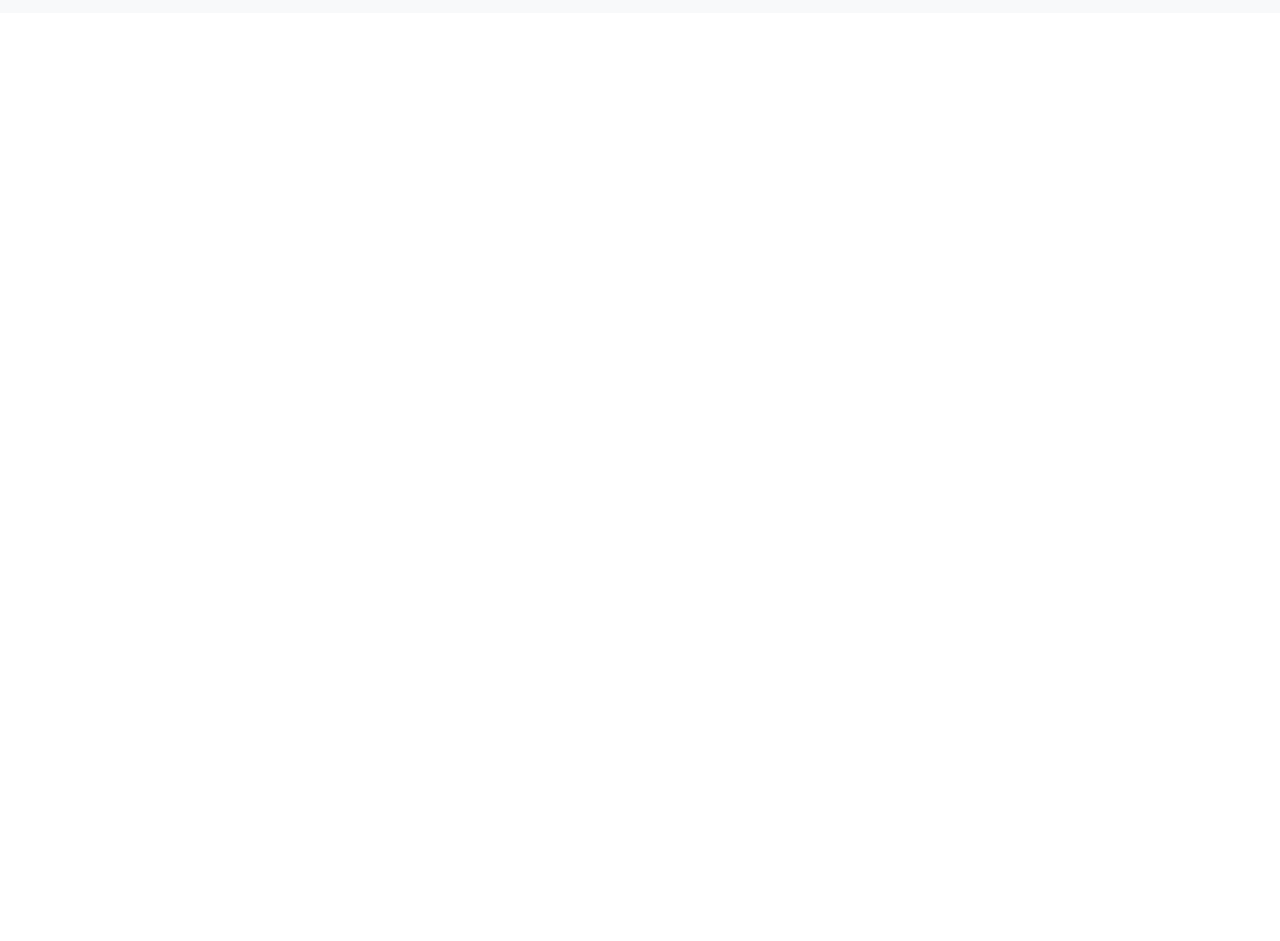
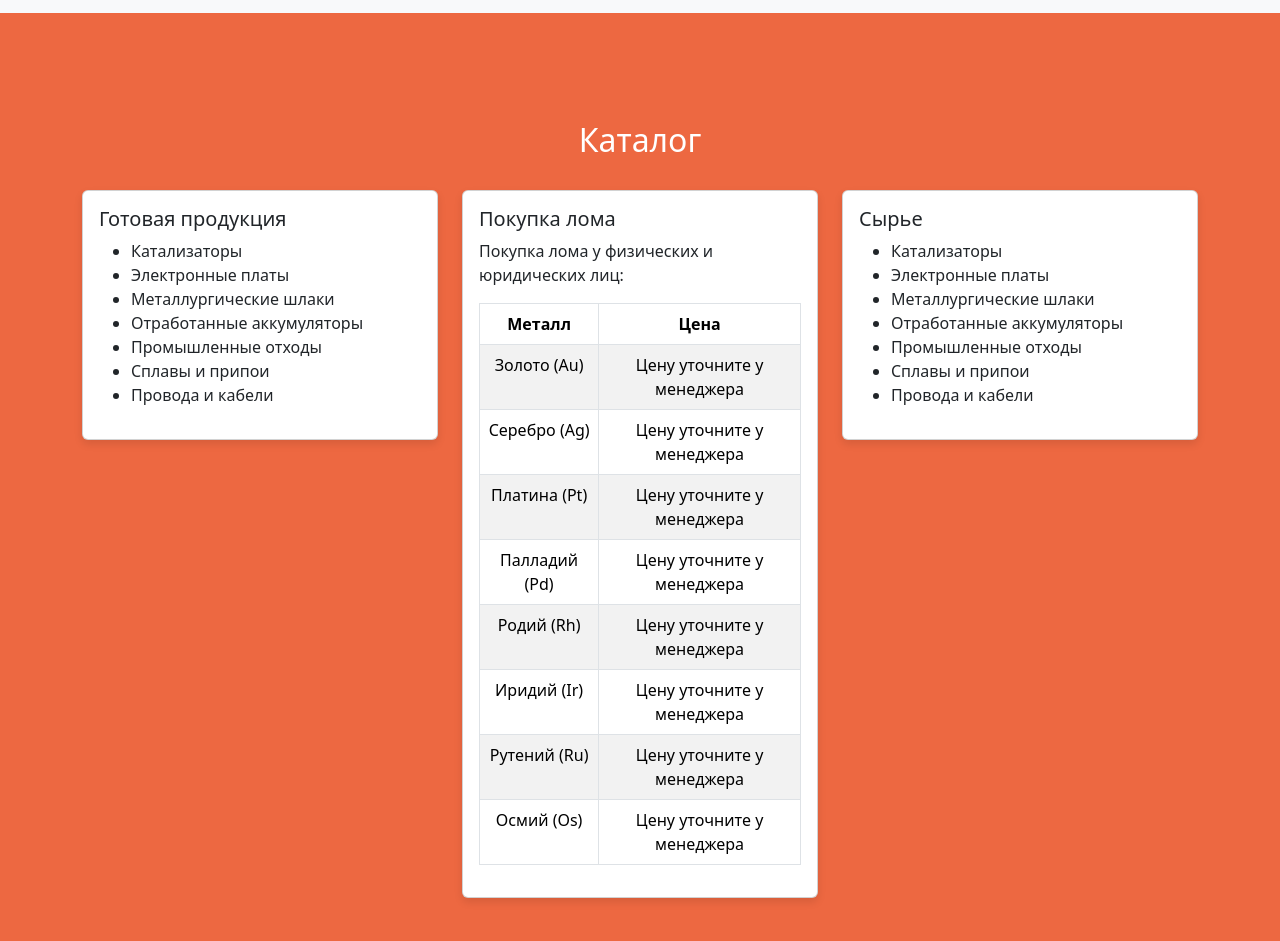
Before and after one commit to Bivekich/kasmet, a React (Vite) app: page / in a window 1280 px wide. Shown: the part 1560-2501 px from the top of the page. Before the commit the page ends 1573 px from the top, so only its background shows below. Built offline with nearby package versions, Linux system fonts and the light colour scheme.

Commit message:
build: beta catalog

```diff
--- a/src/App.jsx
+++ b/src/App.jsx
@@ -1,12 +1,14 @@
 import Header from "./components/Header/Header";
 import Hero from "./components/Hero/Hero";
 import About from "./components/About/About";
+import Catalog from "./components/Catalog/Catalog";
 
 function App() {
   return <div className="app">
     <Header />
     <Hero />
     <About />
+    <Catalog />
   </div>;
 }
 
--- /dev/null
+++ b/src/components/Catalog/Catalog.css
@@ -0,0 +1,38 @@
+.catalog {
+  background-color: #ED6841; /* Рыжий фон для секции каталога */
+  color: #fff; /* Белый текст */
+  padding: 60px 0;
+}
+
+.catalog h2 {
+  color: #fff; /* Белый текст заголовка */
+  margin-bottom: 30px;
+}
+
+.catalog-card {
+  background-color: #fff; /* Белый фон для карточек */
+  color: #000; /* Черный текст внутри карточек */
+  border: none; /* Без границ у карточек */
+  border-radius: 10px; /* Скругление углов карточек */
+  box-shadow: 0 4px 8px rgba(0, 0, 0, 0.1); /* Тень у карточек */
+  transition: transform 0.3s, box-shadow 0.3s; /* Плавные анимации */
+}
+
+.catalog-card:hover {
+  transform: translateY(-10px); /* Подъем карточки при наведении */
+  box-shadow: 0 6px 12px rgba(0, 0, 0, 0.2); /* Увеличение тени при наведении */
+}
+
+.catalog-section {
+  margin-bottom: 30px;
+}
+
+.price-table {
+  background-color: #fff; /* Белый фон для таблицы */
+  color: #000; /* Черный текст в таблице */
+  border-radius: 10px; /* Скругление углов таблицы */
+}
+
+.price-table th, .price-table td {
+  text-align: center;
+}
--- /dev/null
+++ b/src/components/Catalog/Catalog.jsx
@@ -0,0 +1,104 @@
+import React from 'react';
+import { Container, Row, Col, Card, Table } from 'react-bootstrap';
+import './Catalog.css'; // Импорт стилей для Catalog
+
+const Catalog = () => {
+  return (
+    <div className="catalog" id='catalog'>
+      <Container className="py-5">
+        <h2 className="text-center">Каталог</h2>
+        <Row>
+          {/* Раздел "Готовая продукция" */}
+          <Col md={4} className="catalog-section">
+            <Card className="catalog-card">
+              <Card.Body>
+                <Card.Title>Готовая продукция</Card.Title>
+                <ul>
+                  <li>Катализаторы</li>
+                  <li>Электронные платы</li>
+                  <li>Металлургические шлаки</li>
+                  <li>Отработанные аккумуляторы</li>
+                  <li>Промышленные отходы</li>
+                  <li>Сплавы и припои</li>
+                  <li>Провода и кабели</li>
+                </ul>
+              </Card.Body>
+            </Card>
+          </Col>
+
+          {/* Раздел "Лом" */}
+          <Col md={4} className="catalog-section">
+            <Card className="catalog-card">
+              <Card.Body>
+                <Card.Title>Покупка лома</Card.Title>
+                <p>Покупка лома у физических и юридических лиц:</p>
+                <Table striped bordered hover className="price-table">
+                  <thead>
+                    <tr>
+                      <th>Металл</th>
+                      <th>Цена</th>
+                    </tr>
+                  </thead>
+                  <tbody>
+                    <tr>
+                      <td>Золото (Au)</td>
+                      <td>Цену уточните у менеджера</td>
+                    </tr>
+                    <tr>
+                      <td>Серебро (Ag)</td>
+                      <td>Цену уточните у менеджера</td>
+                    </tr>
+                    <tr>
+                      <td>Платина (Pt)</td>
+                      <td>Цену уточните у менеджера</td>
+                    </tr>
+                    <tr>
+                      <td>Палладий (Pd)</td>
+                      <td>Цену уточните у менеджера</td>
+                    </tr>
+                    <tr>
+                      <td>Родий (Rh)</td>
+                      <td>Цену уточните у менеджера</td>
+                    </tr>
+                    <tr>
+                      <td>Иридий (Ir)</td>
+                      <td>Цену уточните у менеджера</td>
+                    </tr>
+                    <tr>
+                      <td>Рутений (Ru)</td>
+                      <td>Цену уточните у менеджера</td>
+                    </tr>
+                    <tr>
+                      <td>Осмий (Os)</td>
+                      <td>Цену уточните у менеджера</td>
+                    </tr>
+                  </tbody>
+                </Table>
+              </Card.Body>
+            </Card>
+          </Col>
+
+          {/* Раздел "Сырье" */}
+          <Col md={4} className="catalog-section">
+            <Card className="catalog-card">
+              <Card.Body>
+                <Card.Title>Сырье</Card.Title>
+                <ul>
+                  <li>Катализаторы</li>
+                  <li>Электронные платы</li>
+                  <li>Металлургические шлаки</li>
+                  <li>Отработанные аккумуляторы</li>
+                  <li>Промышленные отходы</li>
+                  <li>Сплавы и припои</li>
+                  <li>Провода и кабели</li>
+                </ul>
+              </Card.Body>
+            </Card>
+          </Col>
+        </Row>
+      </Container>
+    </div>
+  );
+};
+
+export default Catalog;
```
